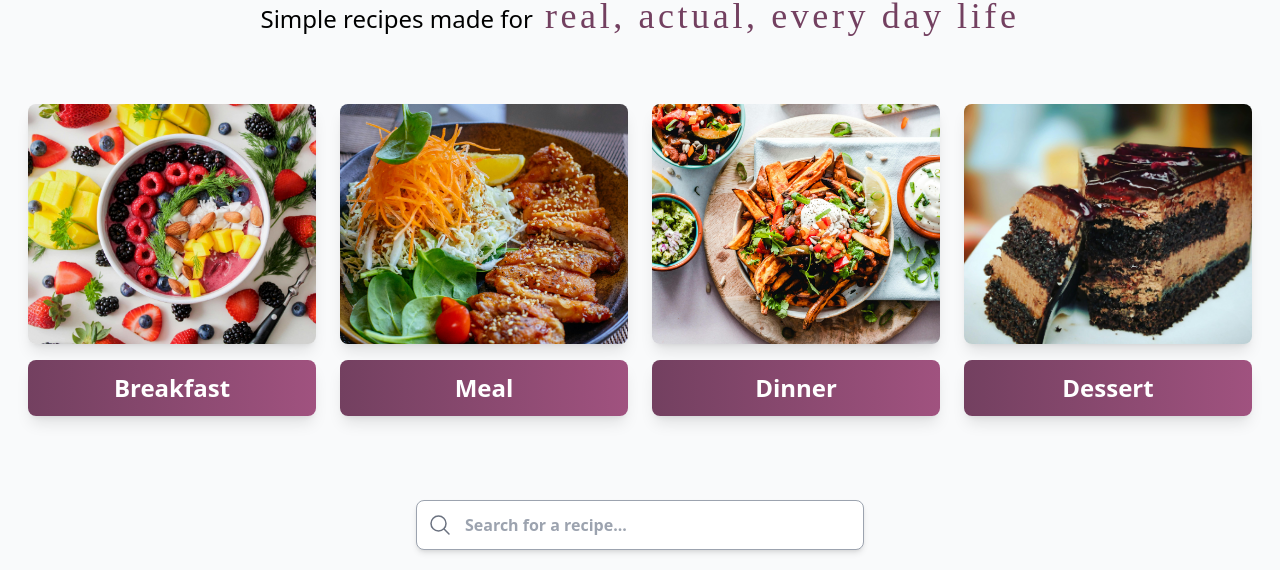
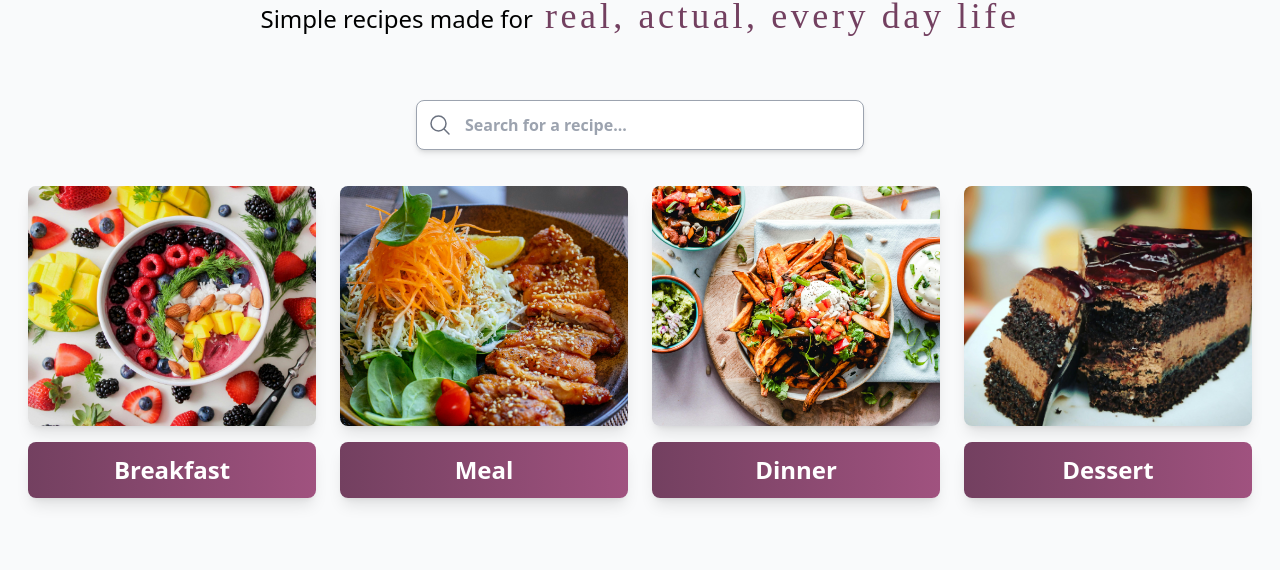
Before and after one commit to DhanushaMurugan/RecipeBox, a React (Create React App) app: page / in a window 1280 px wide. Shown: the part 188-758 px from the top of the page. Built offline with nearby package versions, Linux system fonts and the light colour scheme.

Commit message:
to solve bug

```diff
--- a/src/component/Homepage.jsx
+++ b/src/component/Homepage.jsx
@@ -127,6 +127,25 @@ function Homepage() {
             real, actual, every day life
           </span>
         </p>
+        {/* Search bar */}
+        <div className="flex items-center justify-center pt-4 pb-4">
+          <div className="relative w-full max-w-md">
+            <form>
+              <input
+                type="text"
+                placeholder="Search for a recipe..."
+                value={searchTerm}
+                onChange={(e) => setSearchTerm(e.target.value)} // Capture user input and trigger search
+                className="font-semibold w-full py-3 pl-12 pr-4 bg-white border border-gray-400 rounded-lg
+          shadow-md text-gray-700 focus:outline-none focus:ring-4 focus:ring-[#734060] transition duration-300 ease-in-out
+          sm:text-base text-lg" // Adjust text size for smaller screens
+              />
+              <div className="absolute inset-y-0 left-0 flex items-center pl-3">
+                <MagnifyingGlassIcon className="h-6 w-6 text-gray-500" />
+              </div>
+            </form>
+          </div>
+        </div>
         <div className="flex flex-wrap justify-center gap-6 py-5">
           {/* Breakfast Card */}
           <div className="w-full sm:w-72 text-center">
@@ -315,26 +334,6 @@ function Homepage() {
             </div>
           </div>
         )}
-
-        {/* Search bar */}
-        <div className="flex items-center justify-center pt-16">
-          <div className="relative w-full max-w-md">
-            <form>
-              <input
-                type="text"
-                placeholder="Search for a recipe..."
-                value={searchTerm}
-                onChange={(e) => setSearchTerm(e.target.value)} // Capture user input and trigger search
-                className="font-semibold w-full py-3 pl-12 pr-4 bg-white border border-gray-400 rounded-lg
-          shadow-md text-gray-700 focus:outline-none focus:ring-4 focus:ring-[#734060] transition duration-300 ease-in-out
-          sm:text-base text-lg" // Adjust text size for smaller screens
-              />
-              <div className="absolute inset-y-0 left-0 flex items-center pl-3">
-                <MagnifyingGlassIcon className="h-6 w-6 text-gray-500" />
-              </div>
-            </form>
-          </div>
-        </div>
 
         {/*function code to serach bar */}
         {/* Recipe Modal for displaying search results */}
@@ -530,14 +529,14 @@ function Homepage() {
                 cooking skills. Join us in celebrating the joy of cooking.
               </p>
             </div>
-            <div className="pl-5 mt-5 md:mt-0">
+            <div className=" mt-5 md:mt-0">
               <img
                 src={recipe5}
                 alt="recipe5"
                 className="h-auto w-full md:w-96 shadow-lg object-cover rounded-lg"
               />
             </div>
-            <div className="pl-5 mt-5 md:mt-0">
+            <div className=" mt-5 md:mt-0">
               <img
                 src={recipe6}
                 alt="recipe6"
@@ -545,7 +544,6 @@ function Homepage() {
               />
             </div>
           </div>
-
 
           <div className="mt-16 text-center">
             <div className="w-full mx-auto  bg-customPurple p-8 shadow-lg rounded-lg ">
--- a/src/component/Recipes.jsx
+++ b/src/component/Recipes.jsx
@@ -420,9 +420,7 @@ function Recipes() {
                         alt={meal.strMeal}
                         className="w-full h-40 object-cover mb-2 rounded"
                       />
-                      <h3 className="text-lg font-semibold">
-                        Meal Id: {meal.idMeal}
-                      </h3>
+
                     </div>
                   ))}
                 </div>
@@ -545,9 +543,7 @@ function Recipes() {
                         alt={meal.strMeal}
                         className="w-full h-40 object-cover mb-2 rounded"
                       />
-                      <h3 className="text-lg font-semibold">
-                        Meal Id: {meal.idMeal}
-                      </h3>
+
                     </div>
                   ))}
                 </div>
@@ -668,9 +664,7 @@ function Recipes() {
                         alt={meal.strMeal}
                         className="w-full h-40 object-cover mb-2 rounded"
                       />
-                      <h3 className="text-lg font-semibold">
-                        Meal Id: {meal.idMeal}
-                      </h3>
+
                     </div>
                   ))}
                 </div>
```
